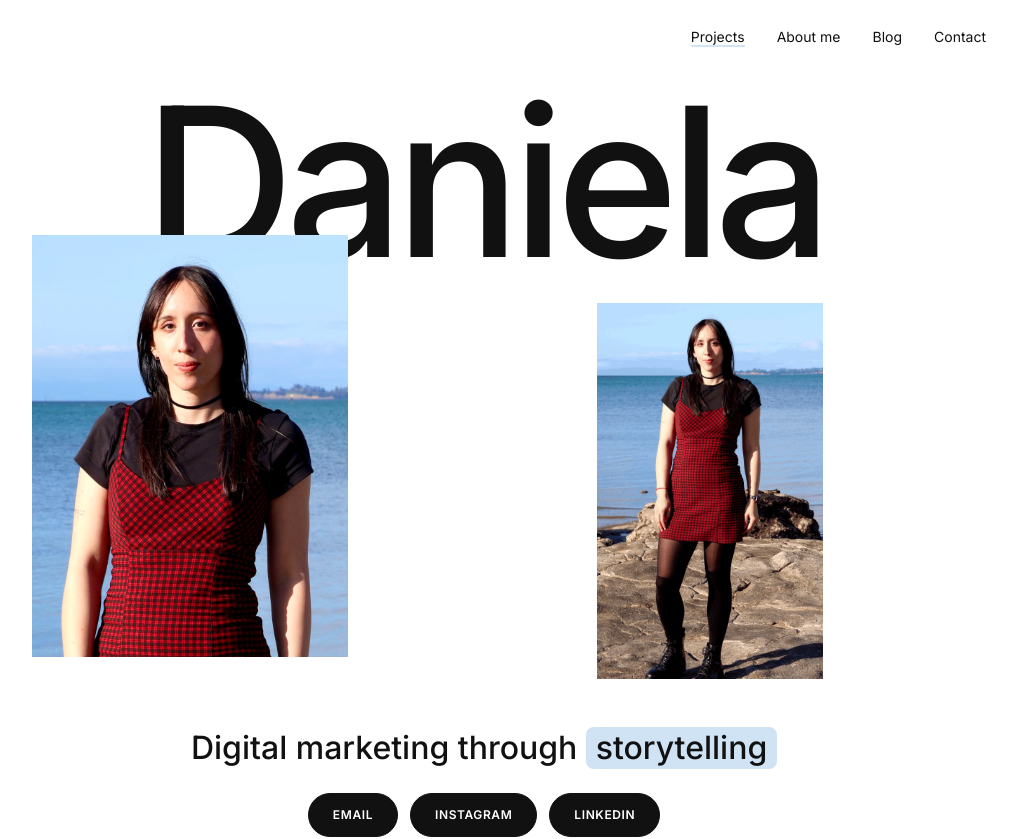
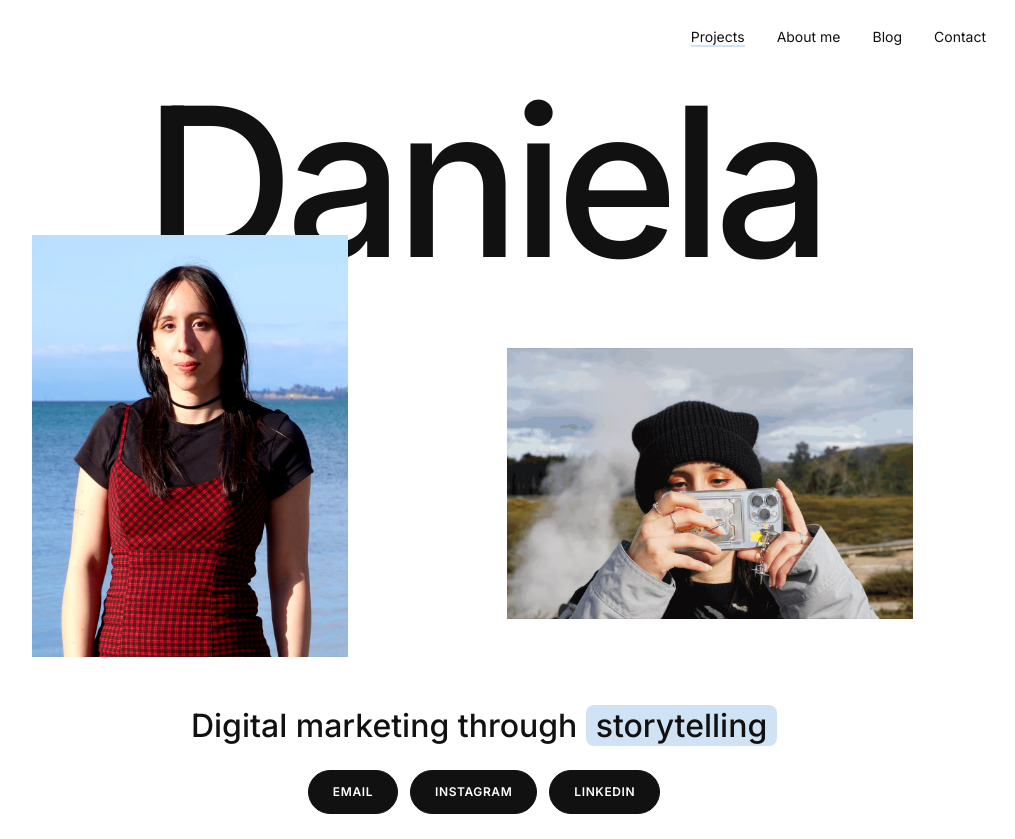
Before and after one commit to cvallescristian/dani-portfolio, a React (Vite) app: page / in a window 1280 px wide. Shown: the top 839 px of the page, without its empty margins (156-1171 px from the left). Built offline with nearby package versions, Linux system fonts and the light colour scheme.

Commit message:
feat: landscape hero side photo

```diff
--- a/src/components/Hero.css
+++ b/src/components/Hero.css
@@ -36,9 +36,9 @@
 
 .hero__image--side {
   justify-self: end;
-  width: 62%;
-  aspect-ratio: 3 / 5;
-  margin-top: 25%;
+  width: 100%;
+  aspect-ratio: 3 / 2;
+  margin-top: 50%;
 }
 
 .hero__content {
@@ -69,8 +69,8 @@
 
   .hero__image--side {
     justify-self: center;
-    width: 50%;
-    margin-top: 15%;
+    width: 90%;
+    margin-top: 25%;
   }
 
   .hero__content {
--- a/src/data/profile.ts
+++ b/src/data/profile.ts
@@ -12,7 +12,7 @@ export const profile: Profile = {
   photo: null,
   heroImages: [
     { src: heroMain, alt: 'Portrait of Daniela by the sea' },
-    { src: heroSide, alt: 'Daniela standing on the rocks by the sea' },
+    { src: heroSide, alt: 'Daniela taking a photo with her phone' },
   ],
   about: [
     'Placeholder bio. A short introduction about who Dani is, where she is based and what drives her work.',
```
Also changed, not shown: src/assets/daniela-hero-side.jpg.
